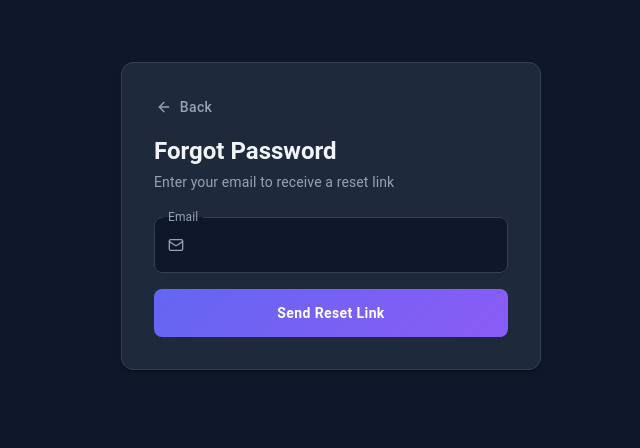
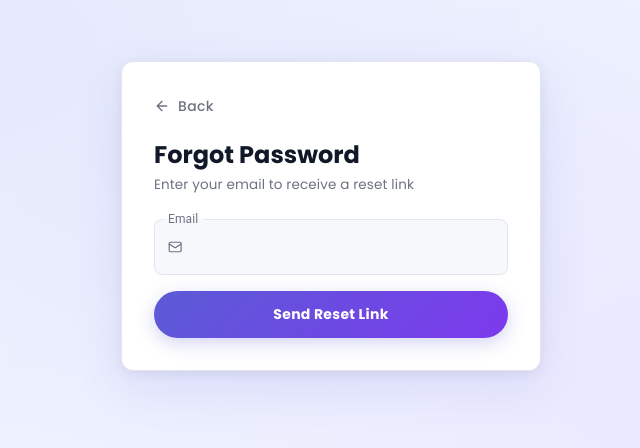
Before and after one commit to pandimahalakshmi/Application-Tracking-System, a React (Vite) app: page /forgot-password in a window 1280 px wide. Shown: the part 184-632 px from the top of the page, without its empty margins (309-949 px from the left). Built offline with nearby package versions, Linux system fonts and the light colour scheme; no server answers.

Commit message:
New Commit

```diff
--- a/frontend/pages/ForgotPassword.jsx
+++ b/frontend/pages/ForgotPassword.jsx
@@ -4,15 +4,28 @@ import { Mail, ArrowLeft, Send } from 'lucide-react';
 import { useNavigate } from 'react-router-dom';
 import { API_BASE_URL } from '../config/api';
 
-const C = { bg:'#0F172A', surface:'#1E293B', border:'#334155', primary:'#6366F1', secondary:'#8B5CF6', text:'#F1F5F9', muted:'#94A3B8' };
+const C = {
+  bg:      '#F0F4FF',
+  card:    '#FFFFFF',
+  border:  '#E2E5F0',
+  primary: '#5B5BD6',
+  secondary:'#7C3AED',
+  text:    '#111827',
+  muted:   '#6B7280',
+};
 const BASE = API_BASE_URL;
 
 const fSx = {
-  mb:2,
-  '& .MuiOutlinedInput-root':{ borderRadius:2, background: C.bg, color: C.text, '& fieldset':{ borderColor: C.border }, '&:hover fieldset':{ borderColor: C.primary }, '&.Mui-focused fieldset':{ borderColor: C.primary, borderWidth:2 } },
-  '& .MuiInputLabel-root':{ color: C.muted },
-  '& .MuiInputLabel-root.Mui-focused':{ color: C.primary },
-  '& input:-webkit-autofill':{ WebkitBoxShadow:`0 0 0 100px ${C.bg} inset`, WebkitTextFillColor: C.text },
+  mb: 2,
+  '& .MuiOutlinedInput-root': {
+    borderRadius: 2, background: '#F7F8FC', color: C.text,
+    '& fieldset': { borderColor: C.border },
+    '&:hover fieldset': { borderColor: C.primary },
+    '&.Mui-focused fieldset': { borderColor: C.primary, borderWidth: 2 },
+  },
+  '& .MuiInputLabel-root': { color: C.muted },
+  '& .MuiInputLabel-root.Mui-focused': { color: C.primary },
+  '& input': { color: C.text },
 };
 
 export default function ForgotPassword() {
@@ -34,41 +47,74 @@ export default function ForgotPassword() {
       if (d.success) {
         setSent(true);
       } else {
-        // Show the real error from backend
-        setError(d.error || 'Failed to send reset email');
-        // In dev mode, show the reset URL directly
-        if (d.devResetUrl) {
-          console.log('Dev reset URL:', d.devResetUrl);
-          setError(`${d.error} — Check browser console for reset URL`);
-        }
+        setError(d.error || 'Failed to send reset email. Please try again.');
+        if (d.devResetUrl) console.log('Dev reset URL:', d.devResetUrl);
       }
-    } catch { setError('Network error'); }
+    } catch { setError('Network error. Please check your connection.'); }
     finally { setLoading(false); }
   };
 
   return (
-    <Box sx={{ display:'flex', alignItems:'center', justifyContent:'center', minHeight:'100vh', background: C.bg }}>
-      <Card sx={{ p:4, width:'100%', maxWidth:420, background: C.surface, border:`1px solid ${C.border}`, borderRadius:3 }}>
+    <Box sx={{ display:'flex', alignItems:'center', justifyContent:'center', minHeight:'100vh',
+      background:`radial-gradient(ellipse at 20% 30%, ${C.primary}14 0%, transparent 55%), radial-gradient(ellipse at 80% 70%, ${C.secondary}10 0%, transparent 55%), ${C.bg}`,
+      fontFamily:"'Poppins', sans-serif" }}>
+      <Card elevation={0} sx={{ p:{ xs:3, sm:4 }, width:'100%', maxWidth:420,
+        background: C.card, border:`1px solid ${C.border}`, borderRadius:3,
+        boxShadow:'0 16px 48px rgba(91,91,214,0.12), 0 3px 12px rgba(0,0,0,0.06)' }}>
+
         {sent ? (
           <Box sx={{ textAlign:'center', py:2 }}>
-            <Box sx={{ width:64, height:64, borderRadius:'50%', background:`${C.primary}22`, display:'flex', alignItems:'center', justifyContent:'center', mx:'auto', mb:2 }}>
+            <Box sx={{ width:64, height:64, borderRadius:'50%', background:`${C.primary}18`,
+              display:'flex', alignItems:'center', justifyContent:'center', mx:'auto', mb:2 }}>
               <Send size={28} color={C.primary}/>
             </Box>
-            <Typography variant="h6" sx={{ fontWeight:700, color: C.text, mb:1 }}>Check your email</Typography>
-            <Typography sx={{ color: C.muted, fontSize:14, mb:3 }}>We sent a password reset link to <strong style={{ color: C.text }}>{email}</strong></Typography>
-            <Button onClick={() => navigate('/')} sx={{ color: C.primary, textTransform:'none' }}>Back to Login</Button>
+            <Typography variant="h6" sx={{ fontWeight:700, color: C.text, mb:1, fontFamily:'inherit' }}>
+              Check your email
+            </Typography>
+            <Typography sx={{ color: C.muted, fontSize:14, mb:3, fontFamily:'inherit' }}>
+              We sent a password reset link to{' '}
+              <strong style={{ color: C.text }}>{email}</strong>
+            </Typography>
+            <Button onClick={() => navigate('/login')}
+              sx={{ color: C.primary, textTransform:'none', fontWeight:600, fontFamily:'inherit' }}>
+              Back to Login
+            </Button>
           </Box>
         ) : (
           <>
-            <Button startIcon={<ArrowLeft size={16}/>} onClick={() => navigate('/')} sx={{ color: C.muted, textTransform:'none', mb:2, p:0 }}>Back</Button>
-            <Typography variant="h5" sx={{ fontWeight:700, color: C.text, mb:0.5 }}>Forgot Password</Typography>
-            <Typography sx={{ color: C.muted, fontSize:14, mb:3 }}>Enter your email to receive a reset link</Typography>
-            <TextField fullWidth label="Email" type="email" value={email} onChange={e => setEmail(e.target.value)}
-              onKeyDown={e => e.key === 'Enter' && handleSubmit()} sx={fSx}
-              InputProps={{ startAdornment: <Mail size={18} color={C.muted} style={{ marginRight:8 }}/> }} />
-            {error && <Box sx={{ mb:2, p:1.5, borderRadius:2, background:'rgba(248,113,113,0.1)', border:'1px solid rgba(248,113,113,0.3)' }}><Typography sx={{ color:'#F87171', fontSize:13 }}>{error}</Typography></Box>}
+            <Button startIcon={<ArrowLeft size={16}/>} onClick={() => navigate('/login')}
+              sx={{ color: C.muted, textTransform:'none', mb:2.5, p:0, fontFamily:'inherit',
+                '&:hover':{ color: C.primary, background:'transparent' } }}>
+              Back
+            </Button>
+
+            <Typography variant="h5" sx={{ fontWeight:700, color: C.text, mb:0.5, fontFamily:'inherit' }}>
+              Forgot Password
+            </Typography>
+            <Typography sx={{ color: C.muted, fontSize:13.5, mb:3, fontFamily:'inherit' }}>
+              Enter your email to receive a reset link
+            </Typography>
+
+            <TextField fullWidth label="Email" type="email" value={email}
+              onChange={e => setEmail(e.target.value)}
+              onKeyDown={e => e.key === 'Enter' && handleSubmit()}
+              sx={fSx}
+              InputProps={{ startAdornment: <Mail size={16} color={C.muted} style={{ marginRight:8 }}/> }}/>
+
+            {error && (
+              <Box sx={{ mb:2, p:1.5, borderRadius:2,
+                background:'#FEF2F2', border:'1px solid rgba(220,38,38,0.2)' }}>
+                <Typography sx={{ color:'#DC2626', fontSize:13, fontFamily:'inherit' }}>{error}</Typography>
+              </Box>
+            )}
+
             <Button fullWidth variant="contained" onClick={handleSubmit} disabled={loading}
-              sx={{ py:1.5, borderRadius:2, fontWeight:700, textTransform:'none', background:`linear-gradient(135deg, ${C.primary}, ${C.secondary})`, boxShadow:'none' }}>
+              sx={{ py:1.4, borderRadius:50, fontWeight:700, textTransform:'none', fontFamily:'inherit',
+                fontSize:14, letterSpacing:0.3,
+                background:`linear-gradient(135deg, ${C.primary}, ${C.secondary})`,
+                boxShadow:`0 5px 18px ${C.primary}44`,
+                '&:hover':{ boxShadow:`0 8px 24px ${C.primary}55`, transform:'translateY(-1px)' },
+                '&:disabled':{ opacity:0.7 } }}>
               {loading ? 'Sending…' : 'Send Reset Link'}
             </Button>
           </>
```
Also changed, not shown: 2 other files (tests, documents, lock files or other folders).
